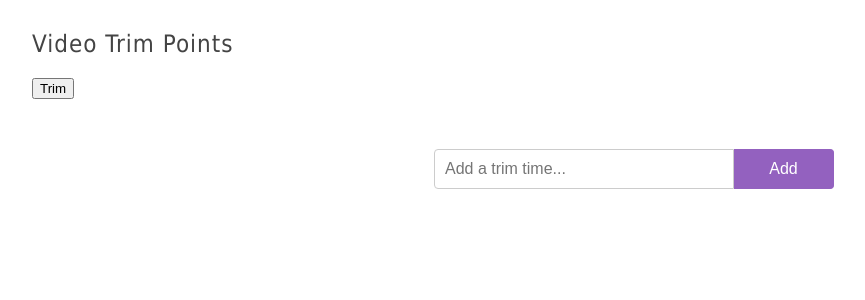
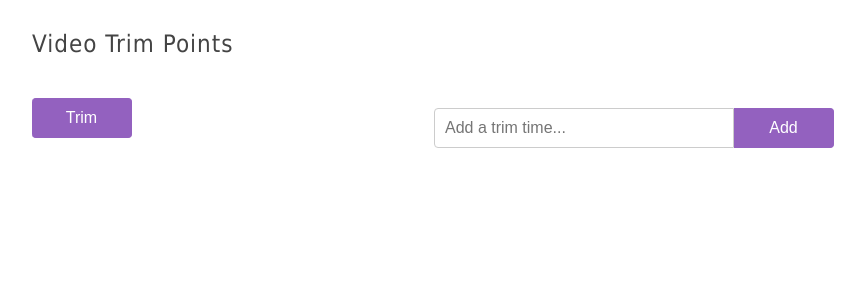
Before and after one commit to thomasmatt88/VideoTrim, a Django app: template videotrim/templates/index.html in a window 1280 px wide. Shown: the top 300 px of the page, without its empty margins (6-871 px from the left). Run offline with Django 3.2, Linux system fonts and the light colour scheme; the template is opened without the code that fills it, so the values that code supplies are empty.

Commit message:
styled the trim button

```diff
--- a/videotrim/assets/styles.css
+++ b/videotrim/assets/styles.css
@@ -109,7 +109,7 @@ h1, h2{
     color: white;
 }
 
-#trim button{
+#book-list button{
     border: 1px solid #9361bf;
     background: #9361bf;
     padding: 10px 20px;
@@ -130,25 +130,3 @@ h1, h2{
     display: block;
     clear: both;
 }
-
-/*
-#tabbed-content li{
-    display: inline-block;
-    padding: 10px 14px;
-    background: #ddd;
-    border-radius: 4px;
-    cursor: pointer;
-    margin-right: 10px;
-}
-
-#tabbed-content .tab{
-    display: none;
-    border: 1px solid #ddd;
-    padding: 0 10px;
-    border-radius: 4px;
-}
-
-#tabbed-content .tab.active{
-    display: block;
-}
-*/
```
